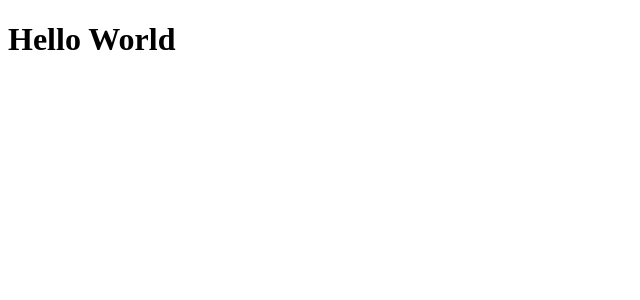
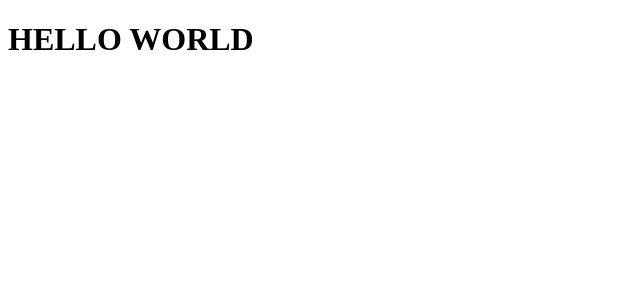
Before and after one commit to alaraayan/todo-frontend, a React (Create React App) app: page / in a window 1280 px wide. Shown: the top 300 px of the page, without its empty margins (0-640 px from the left). Built offline with nearby package versions, Linux system fonts and the light colour scheme.

Commit message:
structure created

```diff
--- a/src/App.js
+++ b/src/App.js
@@ -1,7 +1,22 @@
 import React from 'react'
+import { BrowserRouter, Routes, Route } from 'react-router-dom'
+
+import Home from './components/common/Home'
+import Register from './components/auth/Register'
+import Login from './components/auth/Login'
+import TodoIndex from './components/todos/TodoIndex'
 
 function App() {
-  return <h1>Hello World</h1>
+  return (
+    <BrowserRouter>
+      <Routes>
+        <Route path="/" element={<Home />} />
+        <Route path="register" element={<Register />} />
+        <Route path="login" element={<Login />} />
+        <Route path="todos" element={<TodoIndex />} />
+      </Routes>
+    </BrowserRouter>
+  )
 }
 
 export default App
--- /dev/null
+++ b/src/components/auth/Login.js
@@ -0,0 +1,4 @@
+export default function Login() {
+  console.log('hello')
+  return <h1>HELLO WORLD</h1>
+}
--- /dev/null
+++ b/src/components/auth/Register.js
@@ -0,0 +1,3 @@
+export default function Register() {
+  return <h1>HELLO WORLD</h1>
+}
--- /dev/null
+++ b/src/components/common/Home.js
@@ -0,0 +1,3 @@
+export default function Home() {
+  return <h1>HELLO WORLD</h1>
+}
--- /dev/null
+++ b/src/components/todos/TodoIndex.js
@@ -0,0 +1,3 @@
+export default function TodoIndex() {
+  return <h1>HELLO WORLD</h1>
+}
```
